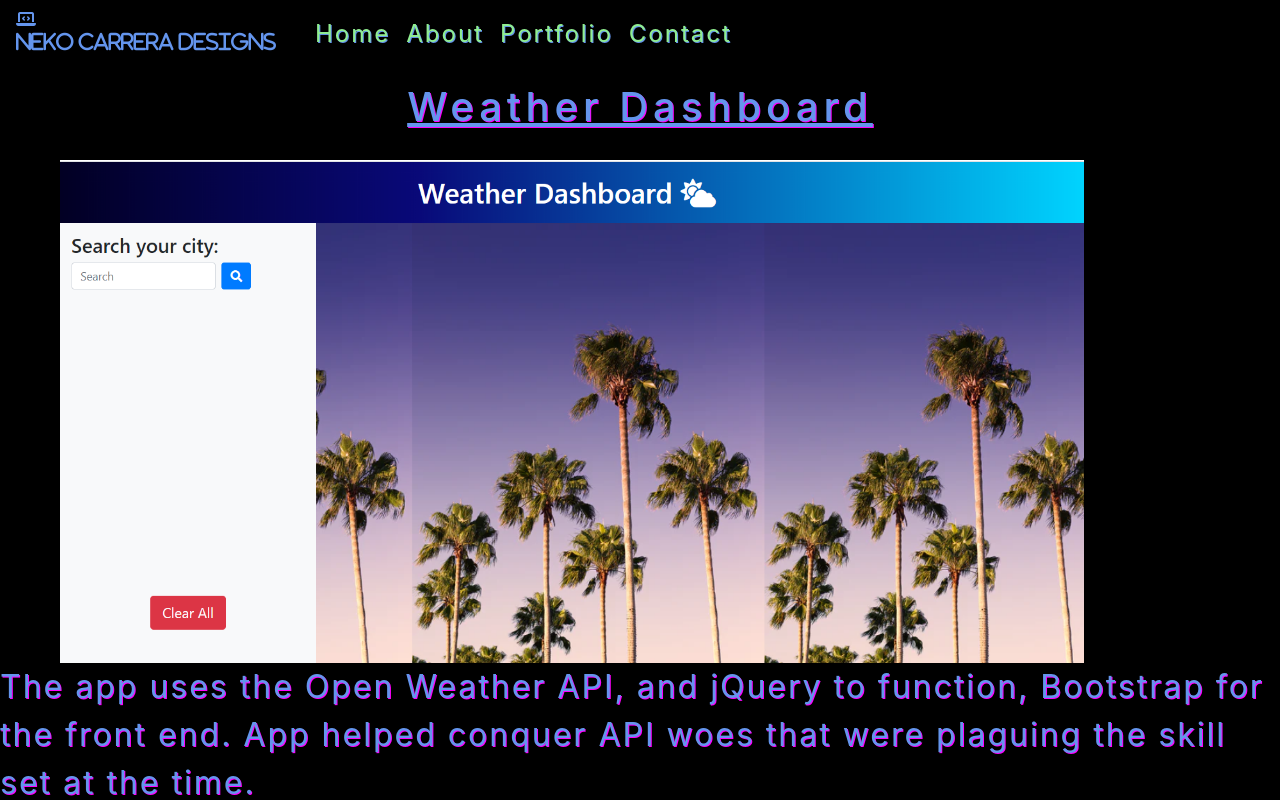
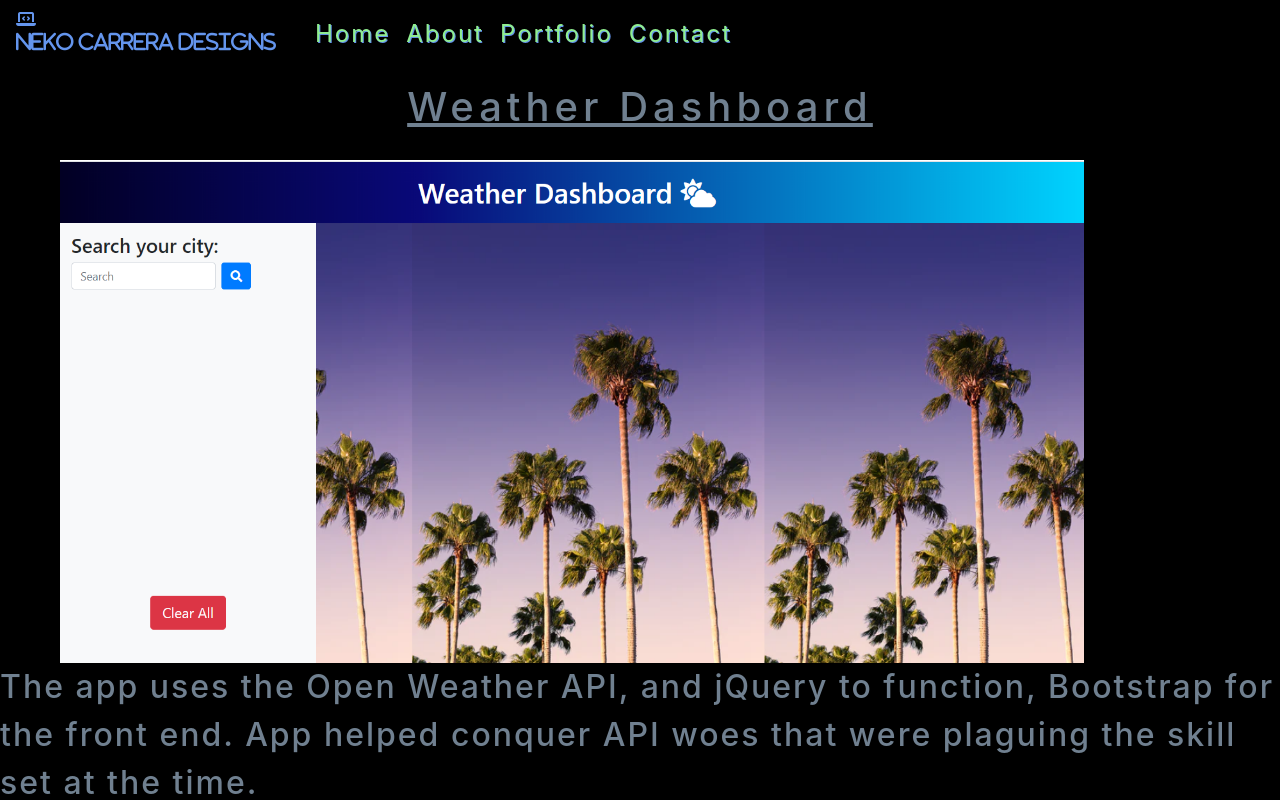
Before and after one commit to NekoCarreraDesigns/react-portfolio-3, a React (Create React App) app: page /my-portfolio in a window 1280 px wide. Shown: the top 800 px of the page. Built offline with nearby package versions, Linux system fonts and the light colour scheme.

Commit message:
working on accessability, made font grey. got rid of shadow

```diff
--- a/src/components/Body/Body.css
+++ b/src/components/Body/Body.css
@@ -2,8 +2,7 @@
     font-size: 32px;
     letter-spacing: 3px;
     font-weight: 600;
-    color: cornflowerblue;
-    text-shadow: magenta 1px 1px;
+    color: slategrey;
     position: relative;
     float: right;
 
--- a/src/components/Card/Card.css
+++ b/src/components/Card/Card.css
@@ -1,8 +1,9 @@
  .list-inline {
     background-color: black;
     display: flexbox;
-    color: cornflowerblue;
+    color: slategrey;
     font-size: 32px;
+    font-weight: 500;
     padding-top: 10px;
     padding-bottom: 30px;
     margin: auto;
@@ -10,14 +11,12 @@
 
 #signage {
     text-decoration-line: underline;
-    text-shadow:magenta 1px 1px;
     text-align: center;
     letter-spacing: 5px;
     padding: 5px;
 }
 
 #menu {
-    text-shadow: magenta 1px 1px;
     letter-spacing: 2px;
     padding-bottom: 10px;
 }
--- a/src/components/Contact/Contact.css
+++ b/src/components/Contact/Contact.css
@@ -1,6 +1,6 @@
 .contact-me {
     background-color: black;
-    color: cornflowerblue;
+    color: slategrey;
     text-align: center;
     padding-top: 200px;
     padding-bottom: 320px;
@@ -14,7 +14,7 @@
 
 .holla-at-me {
     font-size: 32px;
-    text-shadow: magenta 1px 1px;
+
 
 }
 
```
